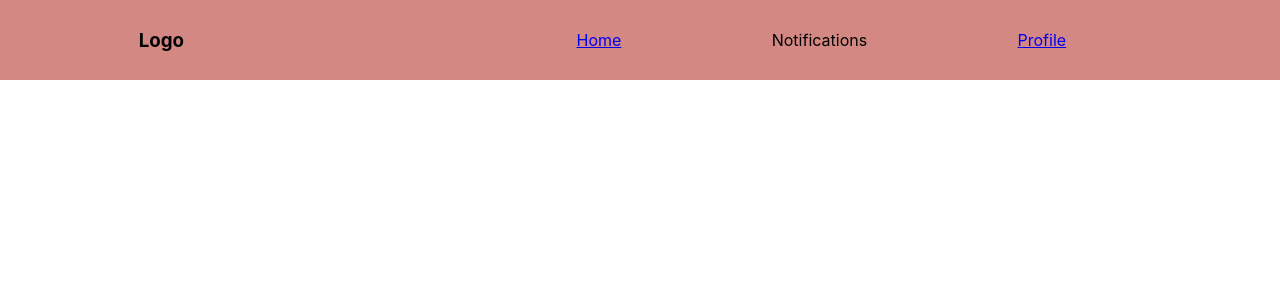
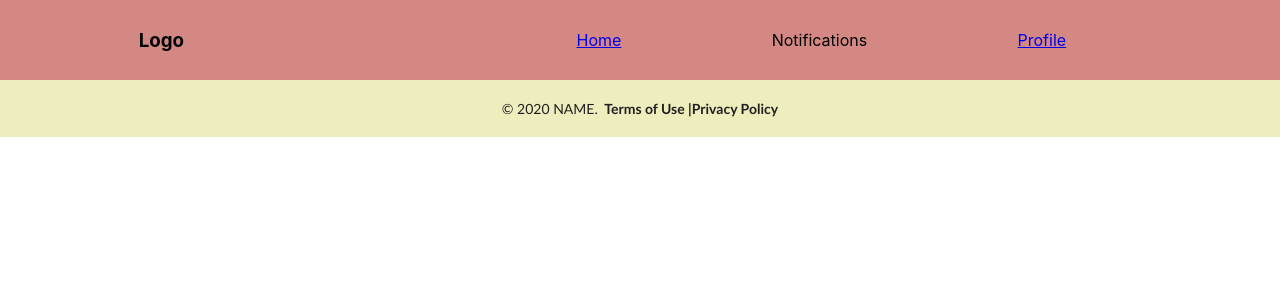
Before and after one commit to antinoni/techtogether, a React (Create React App) app in the folder client/: page / in a window 1280 px wide. Shown: the top 300 px of the page. Built offline with nearby package versions, Linux system fonts and the light colour scheme.

Commit message:
create footer

```diff
--- a/client/src/App.css
+++ b/client/src/App.css
@@ -37,6 +37,9 @@
   }
 }
 
+
+/*-----NavBar-----*/
+
 nav {
   display: flex;
   justify-content: space-around;
@@ -52,3 +55,25 @@ nav {
   align-items: center;
   list-style: none;
 }
+
+/*-----Footer-----*/
+
+.site-footer {
+  font-family: 'Calibri', sans-serif;
+  font-size: 14px;
+  color: #202020;
+  padding: 20px;
+  background-color: #EEEDBE;
+}
+
+  .site-footer a {
+    color: #202020;
+    text-decoration: none; }
+
+    .site-footer a:hover, .site-footer a:active {
+      color: #768696; }
+
+.site-footer-inner {
+  position: relative;
+  padding-top: 40px;
+  padding-bottom: 40px; }
--- /dev/null
+++ b/client/src/components/Footer.js
@@ -0,0 +1,20 @@
+import React from 'react';
+
+const Footer = () => {
+  return (
+    <center>
+    <footer className="site-footer">
+        <div className="container">&copy; 2020 NAME. <b>
+            <a href="https://www.termsofusegenerator.net/live.php?token=2LDcNfhXap6yQahIq2wU1uYPc4q8iOZl">
+                &nbsp;Terms of Use
+            </a> |
+            <a href="https://www.gdprprivacypolicy.net/live.php?token=rjPc3isBIEtpW1VgbpaK5abcPvR1KyJB">
+                Privacy Policy
+            </a></b>
+        </div>
+    </footer>
+    </center>
+  )
+}
+
+export default Footer;
--- a/client/src/index.js
+++ b/client/src/index.js
@@ -2,10 +2,12 @@ import React from 'react';
 import ReactDOM from 'react-dom';
 import './index.css';
 import App from './App';
+import Footer from './components/Footer';
 
 ReactDOM.render(
   <React.StrictMode>
     <App />
+    <Footer />
   </React.StrictMode>,
   document.getElementById('root')
 );
```
Also changed, not shown: client/src/index.css (line endings or trailing spaces).
